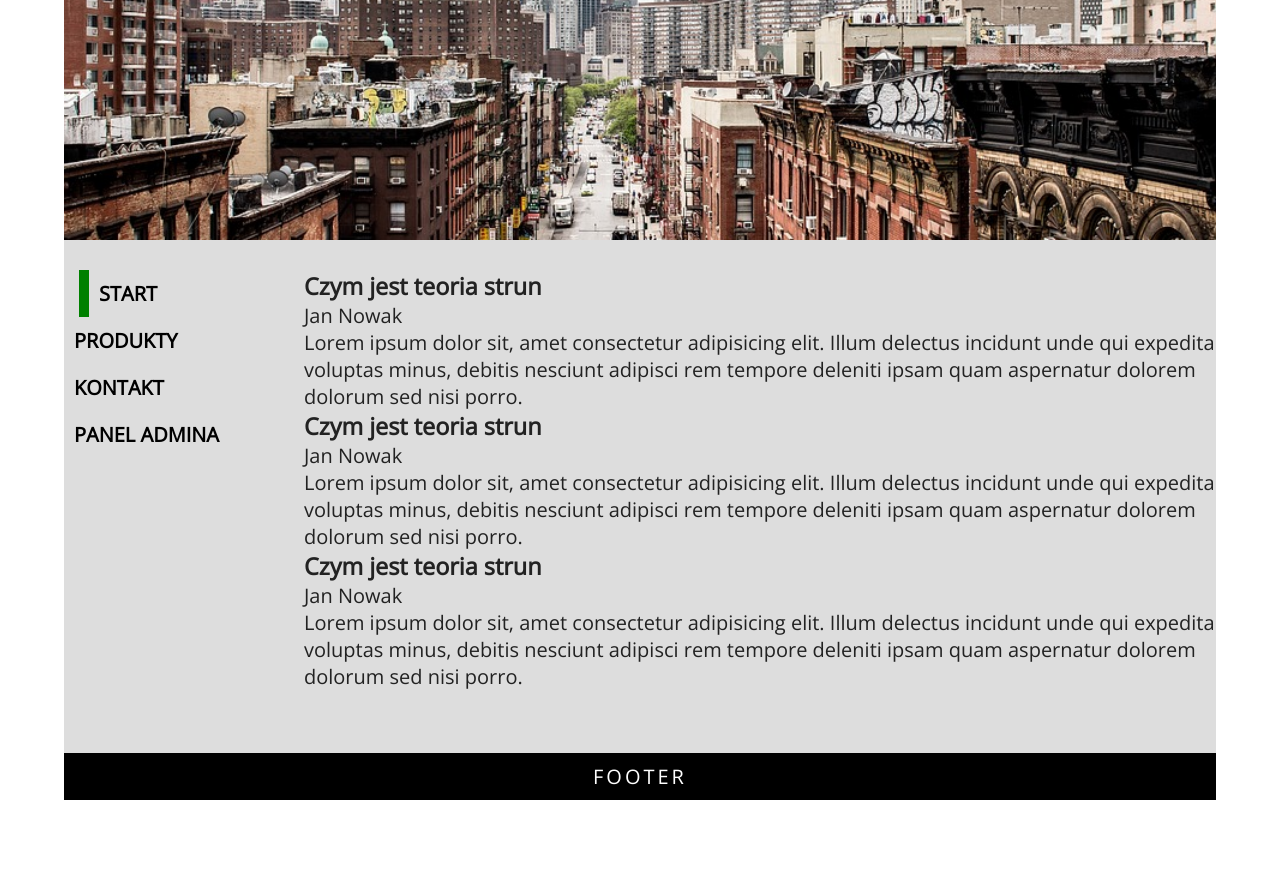
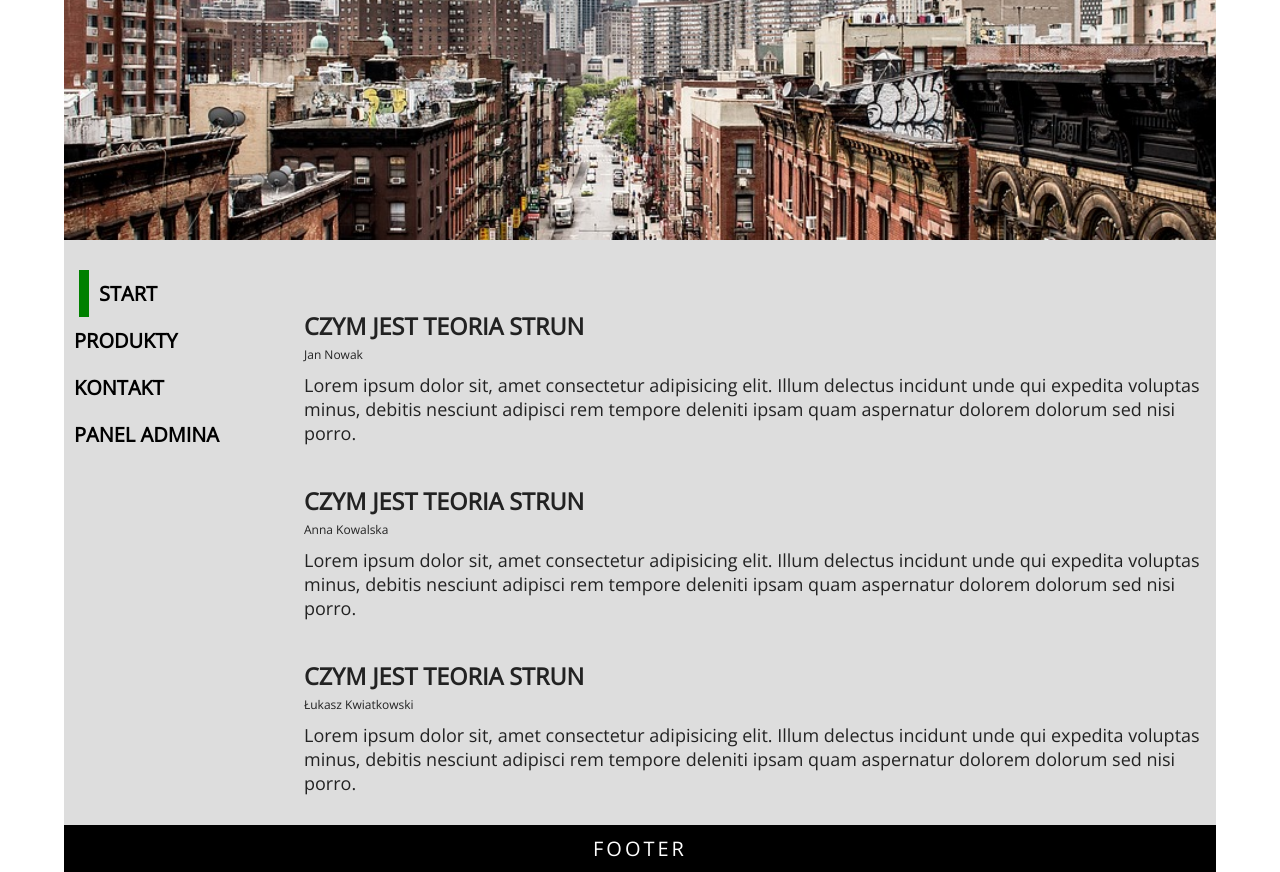
Before and after one commit to DominikPro/React-Web, a React (Create React App) app: page / in a window 1280 px wide. Before the commit the page ends 800 px from the top, so only its background shows below. Built offline with nearby package versions, Linux system fonts and the light colour scheme.

Commit message:
Article.js component adding inline style and destructurin

```diff
--- a/src/components/Article.js
+++ b/src/components/Article.js
@@ -1,11 +1,31 @@
 import React from "react";
 
-const Article = props => {
+const Article = ({ title, author, text }) => {
+  const styles = {
+    marginTop: 40
+  };
+
   return (
-    <article>
-      <h3>{props.title}</h3>
-      <span>{props.author}</span>
-      <p>{props.text}</p>
+    <article style={styles}>
+      <h3
+        style={{
+          marginBottom: 4,
+          textTransform: "uppercase"
+        }}
+      >
+        {title}
+      </h3>
+
+      <span
+        style={{
+          display: "block",
+          marginBottom: 10,
+          fontSize: 12
+        }}
+      >
+        {author}
+      </span>
+      <p style={{ fontSize: 18 }}>{text}</p>
     </article>
   );
 };
--- a/src/pages/HomePage.js
+++ b/src/pages/HomePage.js
@@ -11,14 +11,14 @@ const articles = [
   {
     id: 2,
     title: "Czym jest teoria strun",
-    author: "Jan Nowak",
+    author: "Anna Kowalska",
     text:
       "Lorem ipsum dolor sit, amet consectetur adipisicing elit. Illum delectus incidunt unde qui expedita voluptas minus, debitis nesciunt adipisci rem tempore deleniti ipsam quam aspernatur dolorem dolorum sed nisi porro."
   },
   {
     id: 3,
     title: "Czym jest teoria strun",
-    author: "Jan Nowak",
+    author: "Łukasz Kwiatkowski",
     text:
       "Lorem ipsum dolor sit, amet consectetur adipisicing elit. Illum delectus incidunt unde qui expedita voluptas minus, debitis nesciunt adipisci rem tempore deleniti ipsam quam aspernatur dolorem dolorum sed nisi porro."
   }
```
